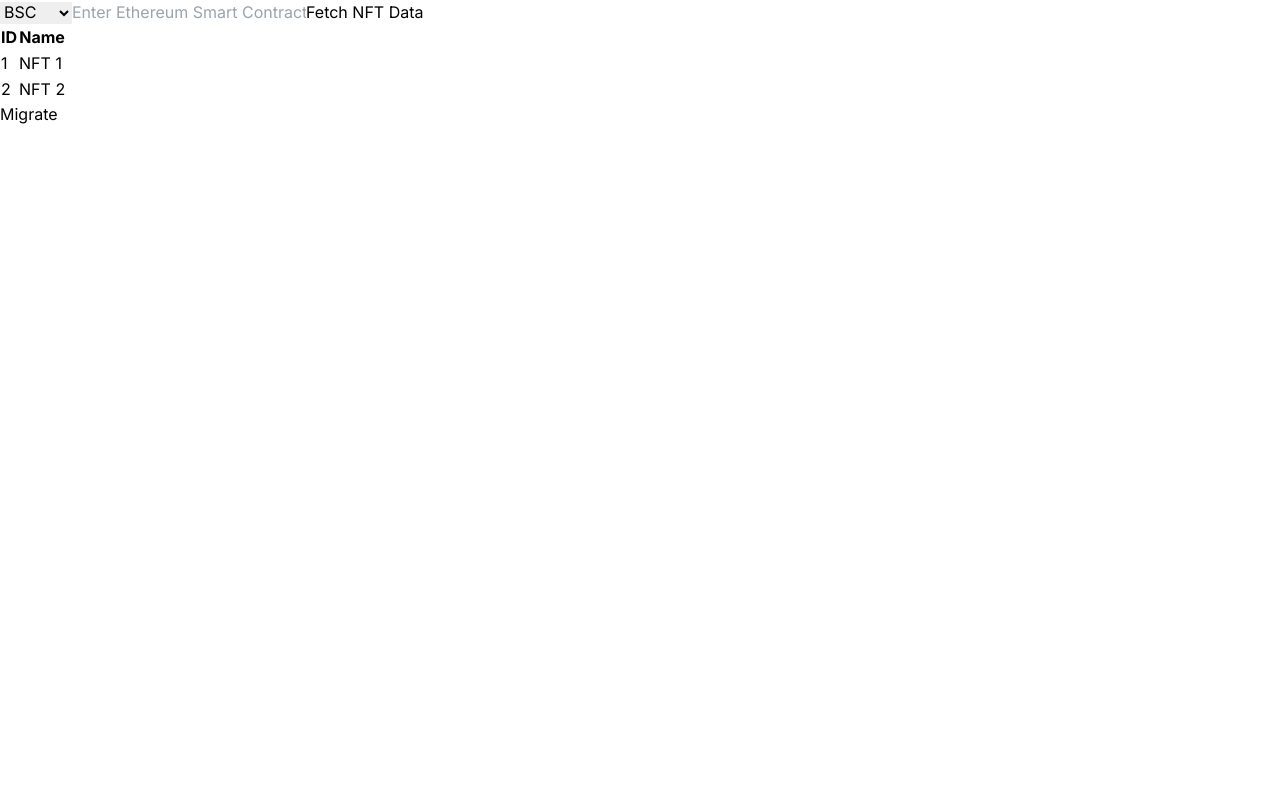
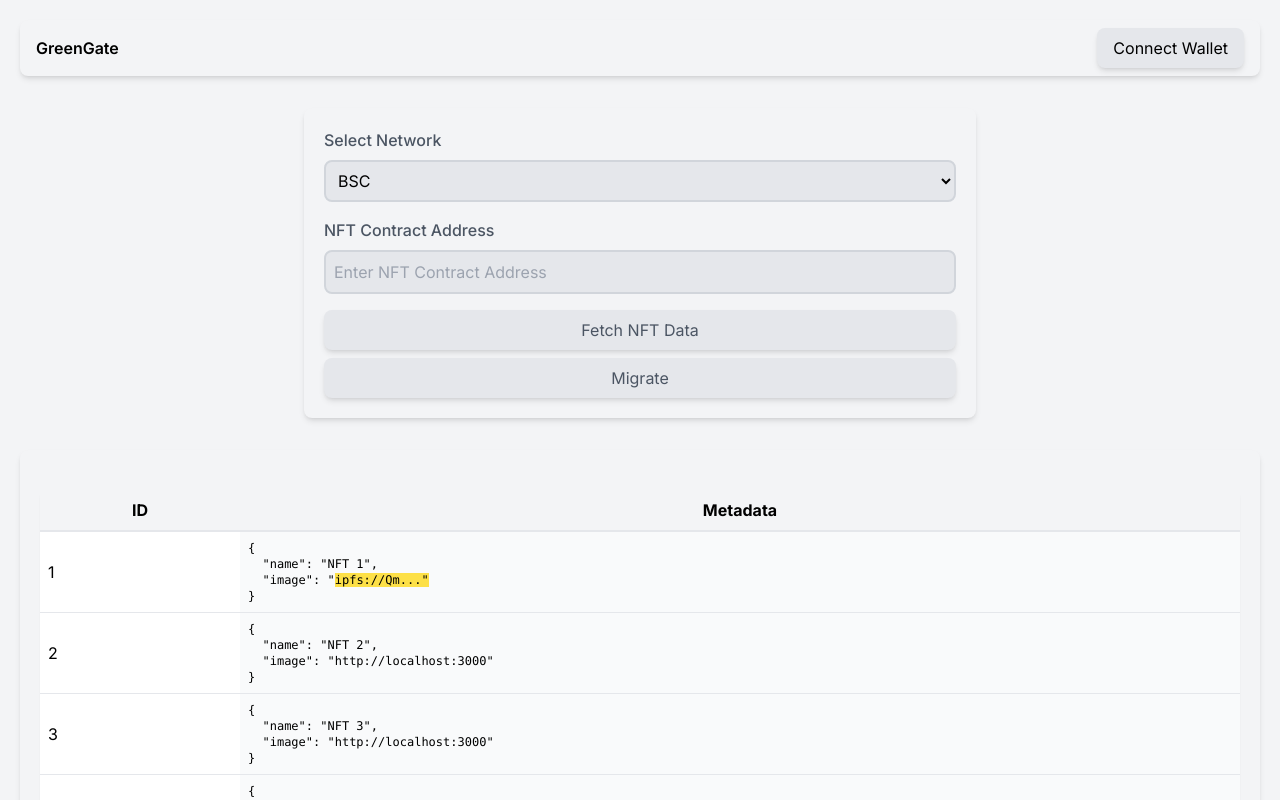
Before and after one commit to taijusanagi/greengate, a Next.js app in the folder app/: page / in a window 1280 px wide. Both pictures are taken after a click on the button "Fetch NFT Data". Shown: the top 800 px of the page. Built offline with nearby package versions, Linux system fonts and the light colour scheme.

Commit message:
done for basic design

```diff
--- a/app/src/pages/index.tsx
+++ b/app/src/pages/index.tsx
@@ -16,20 +16,23 @@ interface Metadata {
 
 const fetchNFTData = (address: string) => {
   return Promise.resolve([
-    { tokenId: 1, metadata: { name: "NFT 1" } },
-    { tokenId: 2, metadata: { name: "NFT 2" } },
+    { tokenId: 1, metadata: { name: "NFT 1", image: "ipfs://Qm..." } },
+    { tokenId: 2, metadata: { name: "NFT 2", image: "http://localhost:3000" } },
+    { tokenId: 3, metadata: { name: "NFT 3", image: "http://localhost:3000" } },
+    { tokenId: 4, metadata: { name: "NFT 4", image: "http://localhost:3000" } },
+    { tokenId: 5, metadata: { name: "NFT 5", image: "http://localhost:3000" } },
   ]);
 };
 
 export default function Home() {
   const [network, setNetwork] = useState("");
-  const [address, setAddress] = useState("");
+  const [nftAddress, setNFTAddress] = useState("");
   const [nftData, setNftData] = useState<NFT[]>([]);
   const [isModalOpen, setIsModalOpen] = useState(false);
   const [migrationResultURL, setMigrationResultURL] = useState("");
 
-  const handleAddressChange = async () => {
-    const data = await fetchNFTData(address);
+  const handleClickFetchNFTData = async () => {
+    const data = await fetchNFTData(nftAddress);
     setNftData(data);
   };
 
@@ -39,43 +42,134 @@ export default function Home() {
     setIsModalOpen(true);
   };
 
+  function renderHighlightedJSON(json: Metadata) {
+    const jsonString = JSON.stringify(json, null, 2);
+    const regex = /(ipfs:\/\/\S+)/g;
+
+    let lastIndex = 0;
+    const jsx = [];
+
+    let match;
+    while ((match = regex.exec(jsonString)) !== null) {
+      const preText = jsonString.substring(lastIndex, match.index);
+      const matchedText = match[0];
+
+      jsx.push(<span key={lastIndex}>{preText}</span>);
+      jsx.push(
+        <span key={match.index} className="bg-yellow-300">
+          {matchedText}
+        </span>
+      );
+
+      lastIndex = match.index + matchedText.length;
+    }
+    jsx.push(<span key={lastIndex}>{jsonString.substring(lastIndex)}</span>);
+
+    return jsx;
+  }
+
   return (
-    <main className={`${inter.className}`}>
-      <select value={network} onChange={(e) => setNetwork(e.target.value)}>
+    <main className={`${inter.className} min-h-screen flex flex-col bg-gray-100 p-5`}>
+      <header className="flex justify-between items-center mb-8 px-4 py-2 bg-gray-100 rounded-lg shadow-md">
+        <p className="font-semibold">GreenGate</p>
+        <button className="bg-gray-200 px-4 py-2 rounded-lg shadow-md hover:shadow-lg transition">
+          Connect Wallet
+        </button>
+      </header>
+      <div className="max-w-2xl w-full mx-auto p-5 bg-gray-100 rounded-lg shadow-md mb-8">
+        <div className="flex flex-col space-y-4">
+          <div className="space-y-2">
+            <label htmlFor="network" className="block font-medium text-gray-600">
+              Select Network
+            </label>
+            <select
+              id="network"
+              className="bg-gray-200 p-2 w-full rounded-lg border-2 border-gray-300 focus:border-gray-400 outline-none"
+              value={network}
+              onChange={(e) => setNetwork(e.target.value)}
+            >
               <option value="BSC">BSC</option>
               <option value="opBSC">opBSC</option>
             </select>
+          </div>
+          <div className="space-y-2">
+            <label htmlFor="address" className="block font-medium text-gray-600">
+              NFT Contract Address
+            </label>
             <input
+              id="address"
+              className="bg-gray-200 p-2 w-full rounded-lg border-2 border-gray-300 focus:border-gray-400 outline-none"
               type="text"
-        placeholder="Enter Ethereum Smart Contract Address"
-        value={address}
-        onChange={(e) => setAddress(e.target.value)}
+              placeholder="Enter NFT Contract Address"
+              value={nftAddress}
+              onChange={(e) => setNFTAddress(e.target.value)}
             />
-      <button onClick={handleAddressChange}>Fetch NFT Data</button>
-      <table>
+          </div>
+          <div className="space-y-2">
+            <button
+              type="submit"
+              className="bg-gray-200 text-gray-600 p-2 w-full rounded-lg shadow-md hover:shadow-lg transition"
+              onClick={handleClickFetchNFTData}
+            >
+              Fetch NFT Data
+            </button>
+            <button
+              className="bg-gray-200 text-gray-600 p-2 w-full rounded-lg mt-2 shadow-md hover:shadow-lg transition"
+              onClick={handleMigrate}
+              disabled={nftData.length == 0}
+            >
+              Migrate
+            </button>
+          </div>
+        </div>
+      </div>
+      {nftData.length > 0 && (
+        <div className="max-w-7xl w-full mx-auto p-5 bg-gray-100 rounded-lg shadow-md">
+          <table className="w-full mt-5 bg-white rounded-lg shadow-sm">
             <thead>
               <tr>
-            <th>ID</th>
-            <th>Name</th>
+                <th className="p-2 bg-gray-100 border-b-2 w-1/6">ID</th> {/* Adjusted width */}
+                <th className="p-2 bg-gray-100 border-b-2">Metadata</th>
               </tr>
             </thead>
             <tbody>
               {nftData.map((nft) => (
                 <tr key={nft.tokenId}>
-              <td>{nft.tokenId}</td>
-              <td>{nft.metadata?.name}</td>
+                  <td className="p-2 border-b border-gray-200">{nft.tokenId}</td>
+                  <td className="p-2 border-b border-gray-200 whitespace-pre-wrap font-mono text-xs bg-gray-50">
+                    {nft.metadata && renderHighlightedJSON(nft.metadata)}
+                  </td>
                 </tr>
               ))}
             </tbody>
           </table>
-      <button onClick={handleMigrate}>Migrate</button>
+        </div>
+      )}
       {isModalOpen && (
+        <div className="fixed inset-0 bg-black bg-opacity-50 flex items-center justify-center z-50">
+          <div className="bg-gray-100 p-5 rounded-lg shadow-lg space-y-4 max-w-lg w-full">
             <div>
-          <h2>Migration Result</h2>
-          <p>
-            Your NFT data has been migrated. Check the result <a href={migrationResultURL}>here</a>
+              <h2 className="text-lg font-semibold mb-8">Migration Result</h2>
+              <p className="mb-2">The NFT data has been migrated.</p>
+              <p className="">
+                <a className="underline hover:text-gray-600" href={migrationResultURL}>
+                  {migrationResultURL}
+                </a>
               </p>
-          <button onClick={() => setIsModalOpen(false)}>Close</button>
+            </div>
+            <div className="flex justify-end">
+              <button
+                className="bg-gray-200 text-gray-700 p-2 rounded-lg mt-2 shadow-md hover:shadow-lg transition"
+                onClick={() => {
+                  setNftData([]);
+                  setNFTAddress("");
+                  setIsModalOpen(false);
+                }}
+              >
+                Close
+              </button>
+            </div>
+          </div>
         </div>
       )}
     </main>
```
Lines whose indentation alone changed are shown as unchanged.
